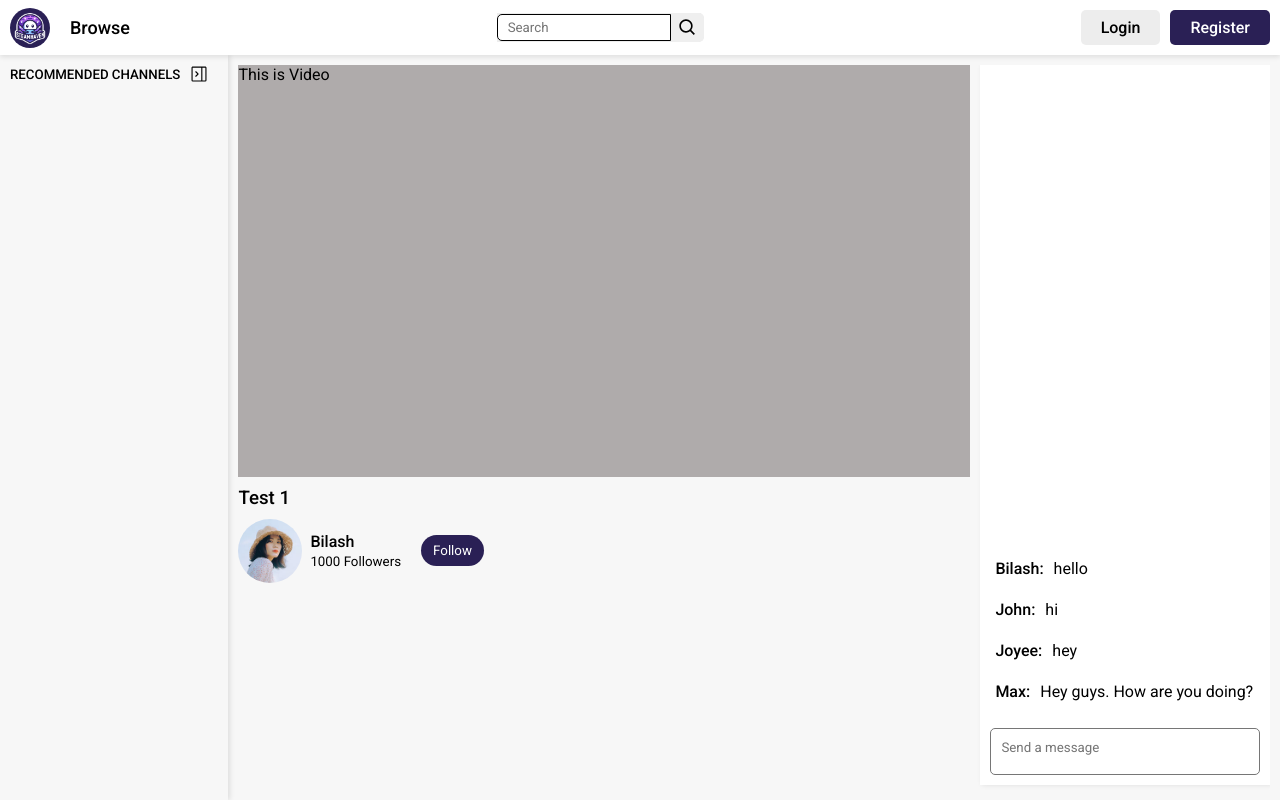
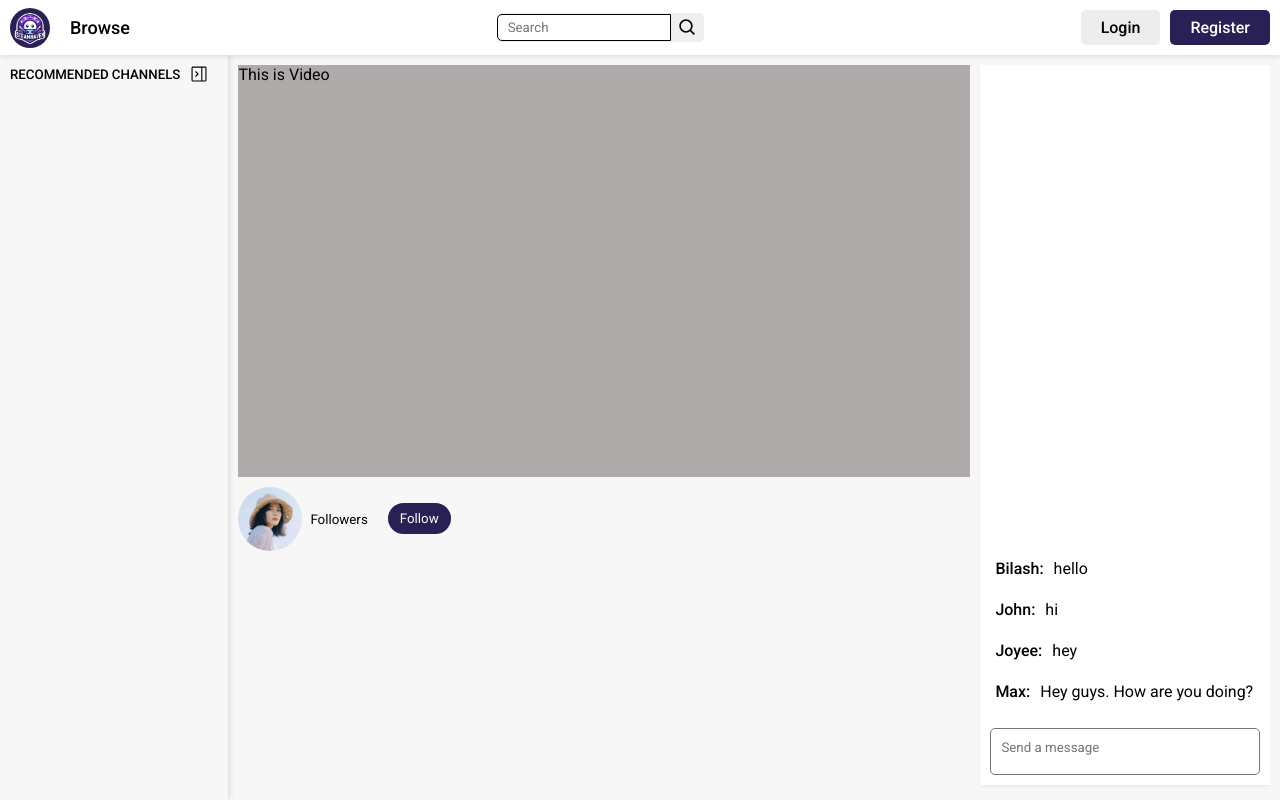
Before and after one commit to bilashProshad/steam-haven, a React (Vite) app in the folder client/: page /channel/1 in a window 1280 px wide. Built offline with nearby package versions, Linux system fonts and the light colour scheme; no server answers.

Commit message:
users can fetch channel details

```diff
--- a/client/src/components/ChannelView/Video.jsx
+++ b/client/src/components/ChannelView/Video.jsx
@@ -1,26 +1,20 @@
 import styled from "styled-components";
 import avatar from "../../assets/profile-1.jpg";
 
-const channelData = {
-  _id: 1,
-  title: "Test 1",
-  username: "Bilash",
-  avatar:
-    "https://images.unsplash.com/photo-1593305841991-05c297ba4575?auto=format&fit=crop&q=80&w=1957&ixlib=rb-4.0.3&ixid=M3wxMjA3fDB8MHxwaG90by1wYWdlfHx8fGVufDB8fHx8fA%3D%3D",
-  isOnline: false,
-};
-
-const Video = () => {
+const Video = ({ channel }) => {
   return (
     <Container>
       <Stream>This is Video</Stream>
       <Description>
-        <Title>{channelData.title}</Title>
+        <Title>{channel?.title}</Title>
         <Left>
-          <Avatar src={avatar} alt={channelData.username} />
+          <Avatar src={avatar} alt={channel?.owner?.username} />
           <ChannelInfo>
-            <Username>{channelData.username}</Username>
-            <TotalFollowers>1000 Followers</TotalFollowers>
+            <Username>{channel?.owner?.username}</Username>
+            <TotalFollowers>
+              {channel?.numberOfFollowers}{" "}
+              {channel?.numberOfFollowers <= 1 ? "Follower" : "Followers"}
+            </TotalFollowers>
           </ChannelInfo>
           <Follow>Follow</Follow>
         </Left>
--- a/client/src/components/navComponents/FollowedChannel.jsx
+++ b/client/src/components/navComponents/FollowedChannel.jsx
@@ -1,12 +1,13 @@
 import styled from "styled-components";
 import { Link } from "react-router-dom";
+import avatar from "../../assets/profile-1.jpg";
 
 const FollowedChannel = ({ data, collapse }) => {
   return (
     <Container to={`/${data._id}`}>
       <Left>
-        <Avatar src={data?.avatar} />
-        {!collapse && <Username>{data?.username}</Username>}
+        <Avatar src={avatar} />
+        {!collapse && <Username>{data?.owner?.username}</Username>}
       </Left>
       {/* --- */}
       {!collapse && <Right>{data.isOnline ? <Online /> : <Offline />}</Right>}
--- a/client/src/pages/ChannelView.jsx
+++ b/client/src/pages/ChannelView.jsx
@@ -2,14 +2,43 @@ import styled from "styled-components";
 import Layout from "../components/Layout";
 import Video from "../components/ChannelView/Video";
 import ChatBox from "../components/ChannelView/ChatBox";
+import { useEffect, useState } from "react";
+import { toast } from "react-toastify";
+import api from "../http";
+import { useParams } from "react-router-dom";
+import Loading from "../components/Loading";
 
 const ChannelView = () => {
+  const [loading, setLoading] = useState(true);
+  const [channel, setChannel] = useState([]);
+
+  const { id } = useParams();
+
+  useEffect(() => {
+    const fetchChannels = async () => {
+      try {
+        const { data } = await api.get(`/api/v1/channels/${id}`);
+        setChannel(data.channel);
+        setLoading(false);
+      } catch (error) {
+        setLoading(false);
+        toast.error(error.response.data.message);
+      }
+    };
+
+    fetchChannels();
+  }, [id]);
+
   return (
     <Layout>
-      <Container>
-        <Video />
-        <ChatBox />
-      </Container>
+      {loading ? (
+        <Loading />
+      ) : (
+        <Container>
+          <Video channel={channel} />
+          <ChatBox />
+        </Container>
+      )}
     </Layout>
   );
 };
```
Also changed, not shown: 2 other files (tests, documents, lock files or other folders).
